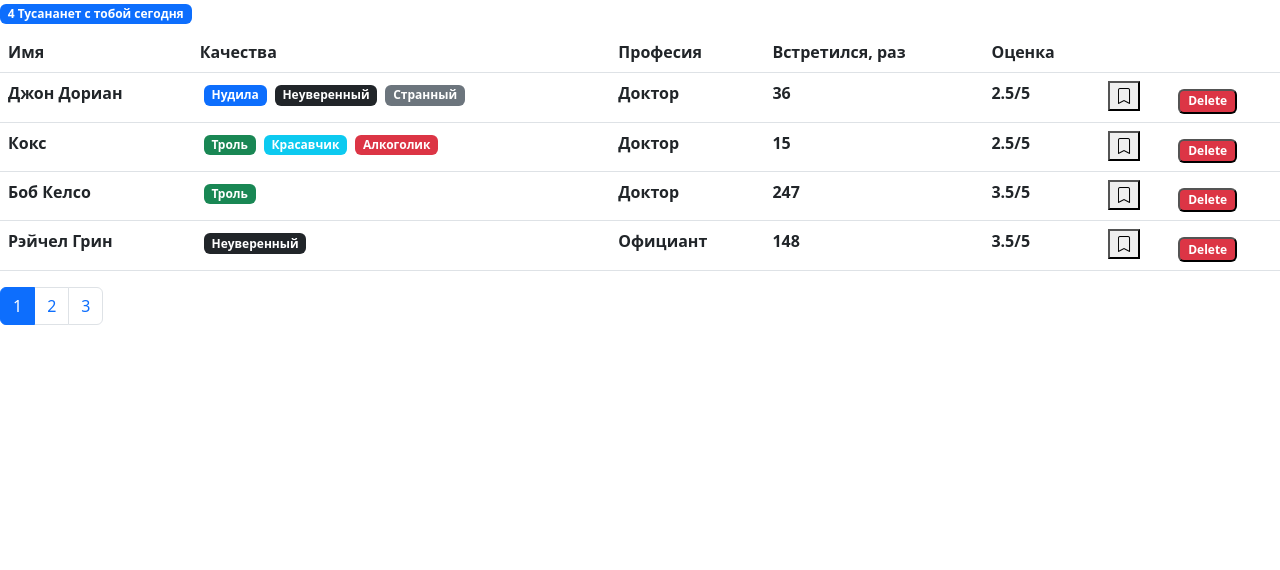
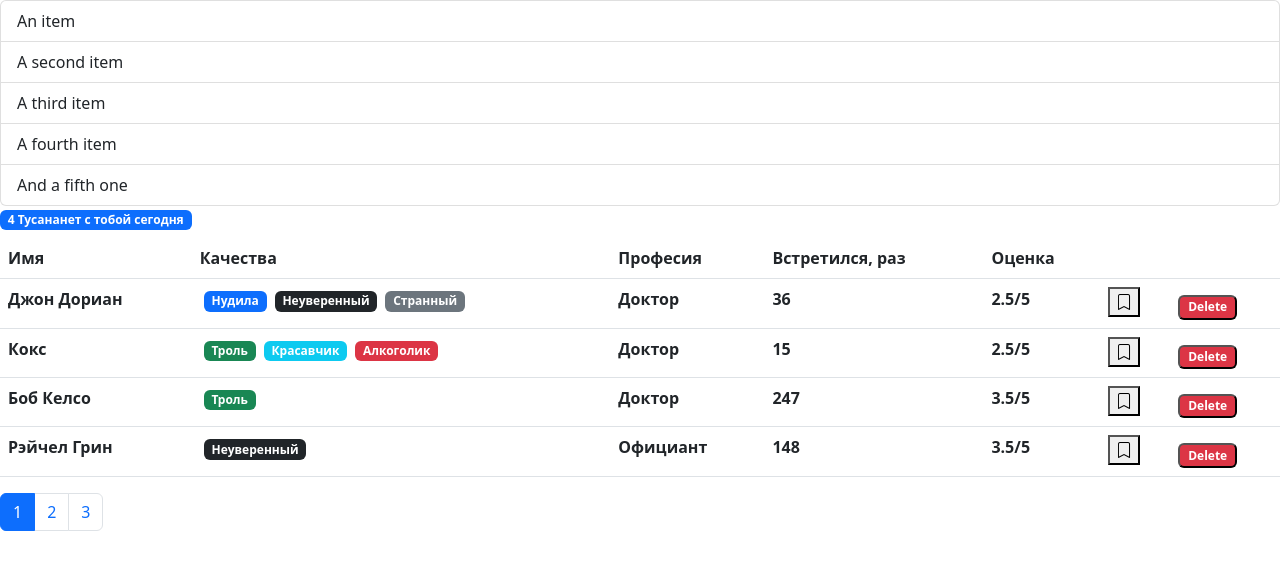
Before and after one commit to Grekalimbus/KP-1-React-Task, a React (Create React App) app: page / in a window 1280 px wide. Shown: the top 570 px of the page. Built offline with nearby package versions, Linux system fonts and the light colour scheme.

Commit message:
add new component 'groupList'

```diff
--- /dev/null
+++ b/src/app/components/groupList.jsx
@@ -0,0 +1,15 @@
+import React from "react";
+
+const GroupList = () => {
+    return (
+        <ul className="list-group">
+            <li className="list-group-item">An item</li>
+            <li className="list-group-item">A second item</li>
+            <li className="list-group-item">A third item</li>
+            <li className="list-group-item">A fourth item</li>
+            <li className="list-group-item">And a fifth one</li>
+        </ul>
+    );
+};
+
+export default GroupList;
--- a/src/app/components/users.jsx
+++ b/src/app/components/users.jsx
@@ -4,6 +4,7 @@
 import Pagination from "./pagination";
 import { Paginate } from "../utils/paginate";
 import PropTypes from "prop-types";
+import GroupList from "./groupList";
 
 export const Users = (props) => {
     // users - массив из объектов (12)
@@ -23,6 +24,7 @@
     // начиная с полученного индекса
     return (
         <>
+            <GroupList />
             <Status value={userCrop} />
             <table className="table">
                 <thead>
```
